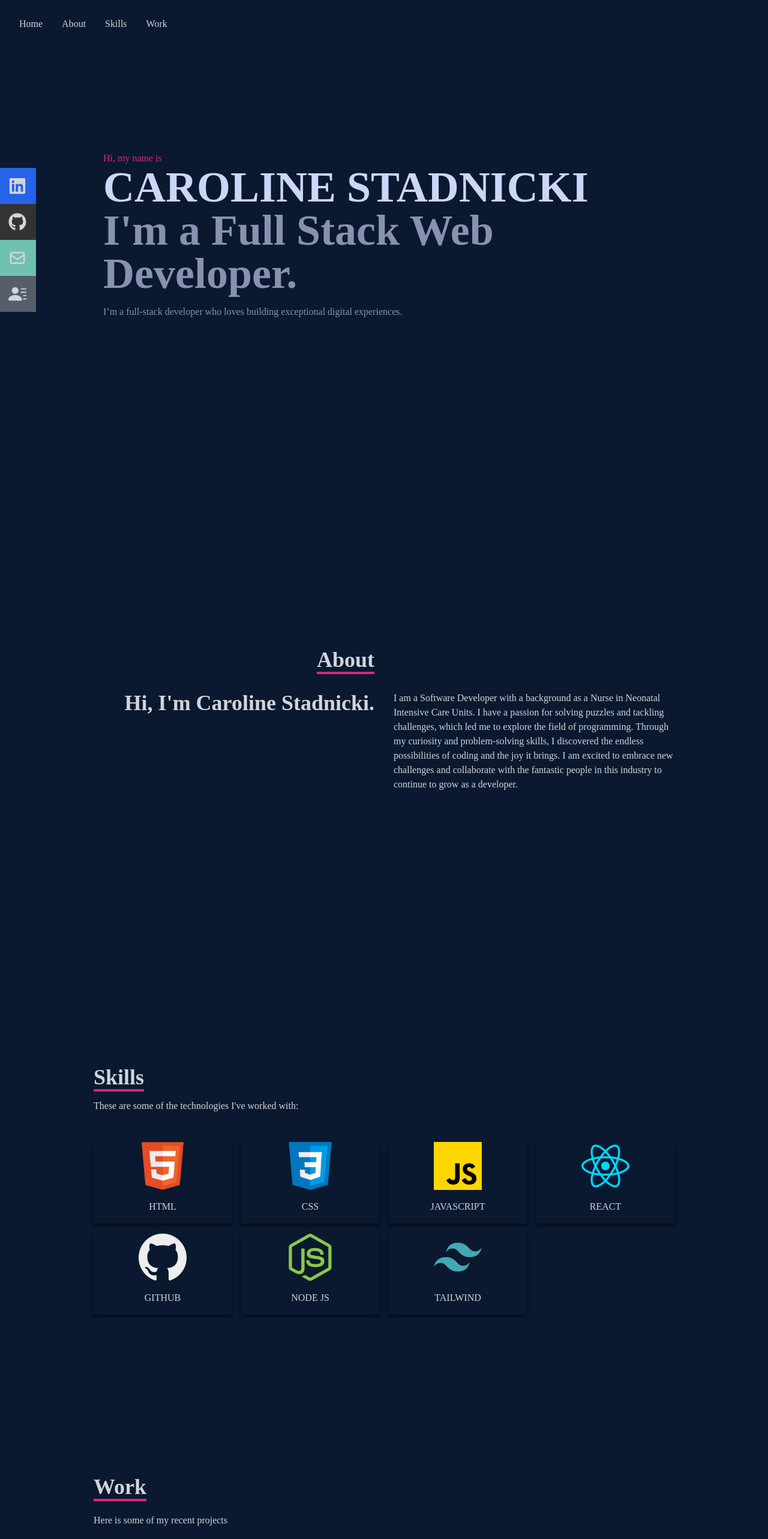
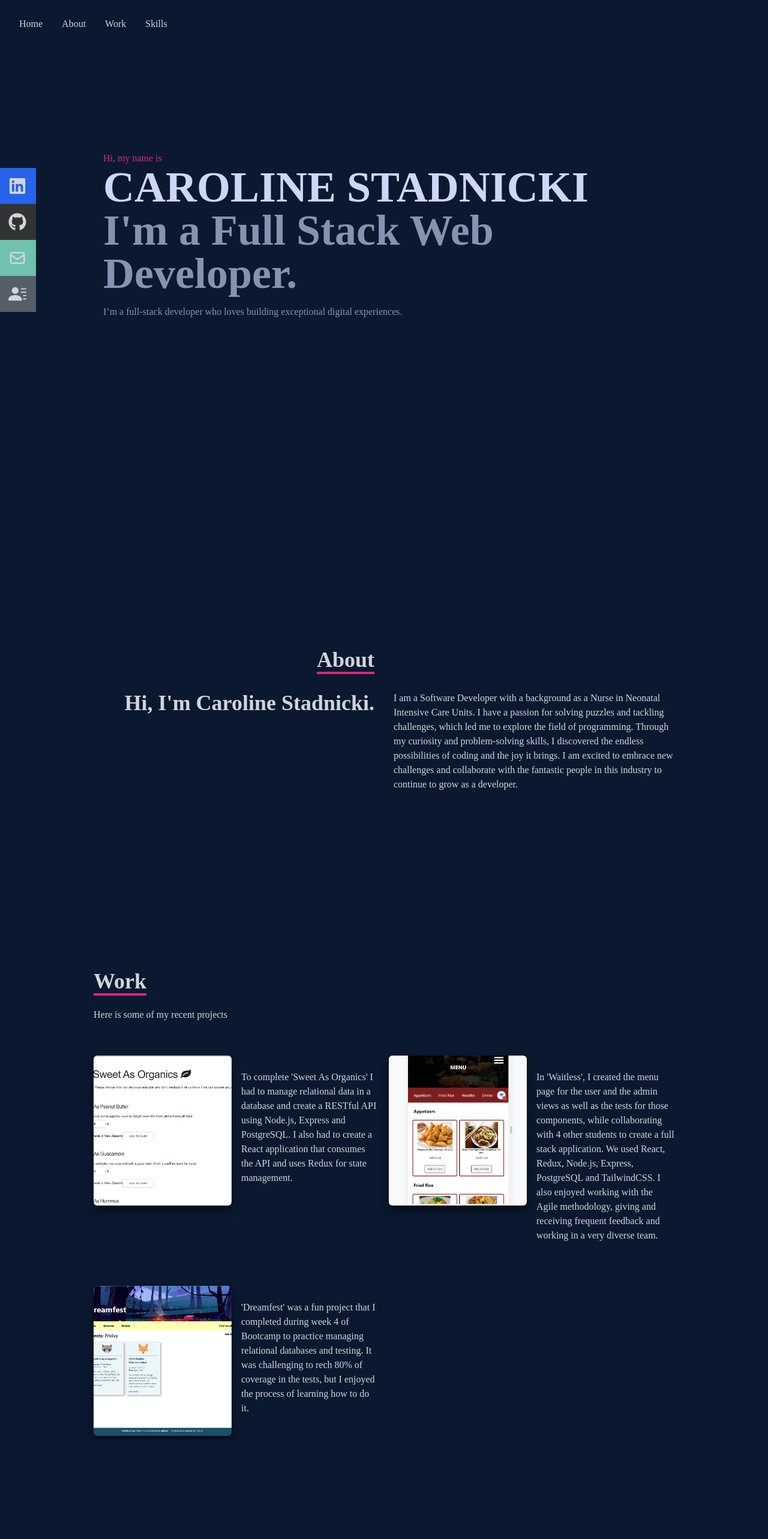
Before and after one commit to caroline-stadnicki/Portfolio-react-app, a React (Create React App) app: page / in a window 1280 px wide. Shown: the top 2566 px of the page at 60% size. Built offline with nearby package versions, Linux system fonts and the light colour scheme.

Commit message:
Update layout

```diff
--- a/src/App.js
+++ b/src/App.js
@@ -8,13 +8,13 @@ import Work from "./components/Work";
 
 function App() {
   return (
-    <div className="bg-[#0a192f]">
-    <Navbar />
-    <Home />
-    <About />
-    <Skills />
-    <Work />
-    <Contact/>
+    <div className="bg-[#0a192f] mb-0 pb-4 flex flex-col">
+    <Navbar className="flex" />
+    <Home className="flex" />
+    <About className="flex"/>
+    <Work className="flex"/>
+    <Skills className="flex"/>
+    <Contact className="flex"/>
   </div>
   );
 }
--- a/src/components/Navbar.jsx
+++ b/src/components/Navbar.jsx
@@ -31,13 +31,13 @@ const Navbar = () => {
           </Link>
         </li>
         <li>
-          <Link to='skills' smooth={true} duration={500}>
-            Skills
+          <Link to='work' smooth={true} duration={500}>
+            Work
           </Link>
         </li>
         <li>
-          <Link to='work' smooth={true} duration={500}>
-            Work
+          <Link to='skills' smooth={true} duration={500}>
+            Skills
           </Link>
         </li>
         {/* <li>
@@ -83,6 +83,38 @@ const Navbar = () => {
             Work
           </Link>
         </li>
+        <li className='w-[160px] h-[60px] flex justify-between items-center ml-[-100px] hover:ml-[-10px] duration-300 bg-blue-600'>
+            <a
+              className='flex justify-between items-center w-full text-gray-300'
+              href='https://www.linkedin.com/in/caroline-stadnicki-2816371ba/'
+            >
+              Linkedin
+            </a>
+          </li>
+          <li className='w-[160px] h-[60px] flex justify-between items-center ml-[-100px] hover:ml-[-10px] duration-300 bg-[#333333]'>
+            <a
+              className='flex justify-between items-center w-full text-gray-300'
+              href='https://github.com/caroline-stadnicki'
+            >
+              Github
+            </a>
+          </li>
+          <li className='w-[160px] h-[60px] flex justify-between items-center ml-[-100px] hover:ml-[-10px] duration-300 bg-[#6fc2b0]'>
+            <a
+              className='flex justify-between items-center w-full text-gray-300'
+              href='mailto:carolinestadnicki.nz@gmail.com'
+            >
+              Email
+            </a>
+          </li>
+          <li className='w-[160px] h-[60px] flex justify-between items-center ml-[-100px] hover:ml-[-10px] duration-300 bg-[#565f69]'>
+            <a
+              className='flex justify-between items-center w-full text-gray-300'
+              href={resume} download="Caroline-Stadnicki-Resume" target="_blank" rel="noreferrer"
+            >
+              Resume
+            </a>
+          </li>
         {/* <li className='py-6 text-4xl'>
           {' '}
           <Link onClick={handleClick} to='contact' smooth={true} duration={500}>
--- a/src/components/Work.jsx
+++ b/src/components/Work.jsx
@@ -11,7 +11,7 @@ const Work = () => {
   return (
     <div name='work' className='w-full h-screen text-gray-300 bg-[#0a192f] '>
       <div className='max-w-[1000px] mx-auto p-4 flex flex-col justify-center w-full h-full'>
-        <div className='pb-8'>
+        <div className='py-8'>
           <p className='text-4xl font-bold inline border-b-4 text-gray-300 border-pink-600'>
             Work
           </p>
--- a/src/data/data.js
+++ b/src/data/data.js
@@ -1,5 +1,5 @@
 import SweetAsOrganics from '../assets/projects/sweet-as-organics.png'
-import Waitless from '../assets/projects/waitless-home.png'
+import Waitless from '../assets/projects/waitless-menu.png'
 import Dreamfest from '../assets/projects/Dreamfest.png'
 
 export const data=[
@@ -17,7 +17,7 @@ export const data=[
         image:Waitless,
         github:"https://github.com/harakeke-2023/Waitless",
         live:"",
-        description:"In 'Waitless', I created the menu page for the user and the admin views as well as the tests for those components, while collaborating with 4 other students to create a full stack application. We used React, Redux, Node.js, Express, PostgreSQL and TailwindCSS."
+        description:"In 'Waitless', I created the menu page for the user and the admin views as well as the tests for those components, while collaborating with 4 other students to create a full stack application. We used React, Redux, Node.js, Express, PostgreSQL and TailwindCSS. I also enjoyed working with the Agile methodology, giving and receiving frequent feedback and working in a very diverse team."
     },
     {
         id:3,
@@ -25,7 +25,7 @@ export const data=[
         image:Dreamfest,
         github:"https://github.com/harakeke-2023/dreamfest/tree/caroline",
         live:"",
-        description:"'Dreamfest' was a fun project that I completed during Bootcamp to practice managing relational databases and testing.",
+        description:"'Dreamfest' was a fun project that I completed during week 4 of Bootcamp to practice managing relational databases and testing. It was challenging to rech 80% of coverage in the tests, but I enjoyed the process of learning how to do it.",
     },
     // {
     //     id:4,
```
